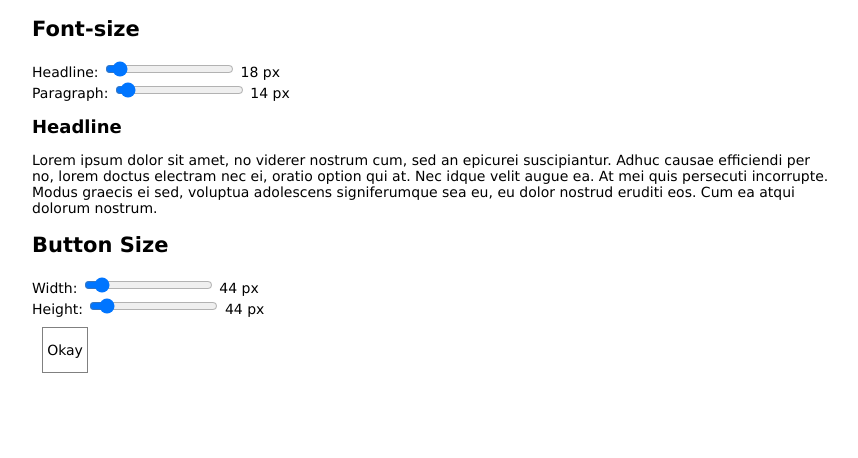
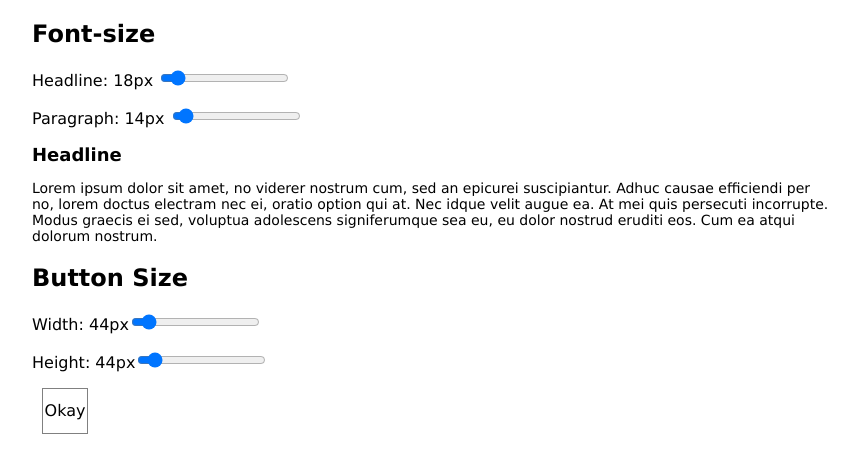
Before and after one commit to julia-r/responsive-design-tester, a plain HTML site: page index.html in a window 1280 px wide. Shown: the whole page, without its empty margins (208-1066 px from the left). Drawn offline with nearby package versions, Linux system fonts and the light colour scheme.

Commit message:
sliders should be easier to use now

```diff
--- a/index.html
+++ b/index.html
@@ -14,8 +14,8 @@
 <div id="app">
     <section class="font-size">
         <h1>Font-size</h1>
-        Headline: <input v-model="h_font_size" type="range" min="6" max="200"> {{h_font_size}} px <br>
-        Paragraph: <input v-model="p_font_size" type="range" min="6" max="200"> {{p_font_size}} px<br>
+        <div class="option">Headline:  {{h_font_size}}px <input v-model="h_font_size" type="range" min="6" max="150"></div>
+        <div class="option">Paragraph: {{p_font_size}}px <input v-model="p_font_size" type="range" min="6" max="150"></div>
 
         <h2 v-bind:style="{'font-size': h_font_size + 'px'}">Headline</h2>
         <p class="demo-p" v-bind:style="{'font-size': p_font_size + 'px'}">
@@ -31,8 +31,8 @@
     <section class="button-size">
         <h1>Button Size</h1>
 
-        Width: <input v-model="button_width"  type="range" min="1" max="500"> {{button_width}} px <br>
-        Height: <input v-model="button_height" type="range"  min="1" max="500"> {{button_height}}  px <br>
+        <div class="option">Width: {{button_width}}px<input v-model="button_width"  type="range" min="1" max="500"></div>
+        <div class="option">Height: {{button_height}}px<input v-model="button_height" type="range"  min="1" max="500"></div>
 
         <div class="demo-button" v-bind:style="{width: button_width + 'px', height: button_height + 'px'}">
             <span>Okay</span>
--- a/style.css
+++ b/style.css
@@ -1,6 +1,6 @@
 body {
     font-family: Verdana, sans-serif;
-    font-size: 14px;
+    font-size: 16px;
     margin: 0;
 }
 
@@ -10,6 +10,10 @@ body {
     transition: box-shadow 0.5s;
     max-width: 800px;
     margin: 0 auto;
+}
+
+.option {
+    margin: 1em 0;
 }
 
 .demo-button {
```
